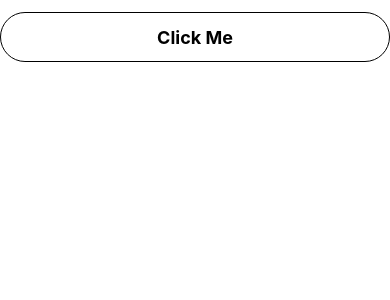
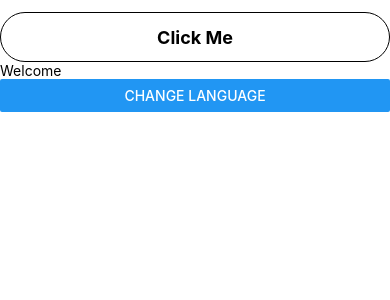
Before and after one commit to Khizar-Alii/goodwork, a React Native app: screen / in a window 390 px wide. Shown: the top 300 px of the page. Built offline with nearby package versions, Linux system fonts and the light colour scheme.

Commit message:
feat(SCRUM-13): add i18n localization support

```diff
--- a/package.json
+++ b/package.json
@@ -18,8 +18,12 @@
     "@react-navigation/native-stack": "^7.3.10",
     "@testing-library/react-native": "^13.2.0",
     "babel-plugin-module-resolver": "^5.0.2",
+    "i18next": "^24.2.3",
+    "i18next-browser-languagedetector": "^8.0.4",
+    "i18next-http-backend": "^3.0.2",
     "metro-react-native-babel-preset": "^0.77.0",
     "react": "19.0.0",
+    "react-i18next": "^15.4.1",
     "react-native": "0.79.0",
     "react-native-config": "^1.5.5",
     "react-native-dotenv": "^3.4.11",
--- a/src/App.tsx
+++ b/src/App.tsx
@@ -2,6 +2,9 @@ import { View, Alert } from "react-native";
 import React from "react";
 import { ThemeProvider } from "./contexts/themeContext";
 import CustomButton from "./components/CustomButton";
+import TestingLocalization from "./theme/i18n/TestingLocalization";
+import { I18nextProvider } from 'react-i18next';
+import i18n from './theme/i18n/i18n';
 
 const App = () => {
   const handlePress = () => {
@@ -10,9 +13,12 @@ const App = () => {
 
   return (
     <ThemeProvider>
+      <I18nextProvider i18n={i18n}>
       <View>
         <CustomButton title="Click Me" onPress={handlePress} />
+        <TestingLocalization />
       </View>
+      </I18nextProvider>
     </ThemeProvider>
   );
 };
--- /dev/null
+++ b/src/theme/global/locales/en.json
@@ -0,0 +1,4 @@
+{
+  "welcome": "Welcome",
+  "change_language": "Change Language"
+}
--- /dev/null
+++ b/src/theme/global/locales/ur.json
@@ -0,0 +1,4 @@
+{
+  "welcome": "خوش آمدید",
+  "change_language": "زبان تبدیل کریں"
+}
--- /dev/null
+++ b/src/theme/i18n/TestingLocalization.tsx
@@ -0,0 +1,21 @@
+import React from "react";
+import { View, Text, Button } from "react-native";
+import { useTranslation } from "react-i18next";
+
+const TestingLocalization = () => {
+  const { t, i18n } = useTranslation();
+
+  const toggleLanguage = () => {
+    const newLang = i18n.language === "en" ? "ur" : "en";
+    i18n.changeLanguage(newLang);
+  };
+
+  return (
+    <View>
+      <Text>{t("welcome")}</Text>
+      <Button title={t("change_language")} onPress={toggleLanguage} />
+    </View>
+  );
+};
+
+export default TestingLocalization;
--- /dev/null
+++ b/src/theme/i18n/i18n.tsx
@@ -0,0 +1,38 @@
+import i18n from 'i18next';
+import { initReactI18next } from 'react-i18next';
+import AsyncStorage from '@react-native-async-storage/async-storage';
+import en from '../global/locales/en.json';
+import ur from '../global/locales/ur.json';
+
+const LANGUAGE_KEY = 'user-language';
+
+const languageDetector = {
+  type: 'languageDetector',
+  async: true,
+  detect: (callback: (lang: string) => void) => {
+    AsyncStorage.getItem(LANGUAGE_KEY).then((lang) => {
+      callback(lang || 'en');
+    });
+  },
+  init: () => {},
+  cacheUserLanguage: (lang: string) => {
+    AsyncStorage.setItem(LANGUAGE_KEY, lang);
+  },
+};
+
+i18n
+  .use(languageDetector as any)
+  .use(initReactI18next)
+  .init({
+    compatibilityJSON: 'v3',
+    fallbackLng: 'en',
+    resources: {
+      en: { translation: en },
+      ur: { translation: ur },
+    },
+    interpolation: {
+      escapeValue: false,
+    },
+  });
+
+export default i18n;
```
Also changed, not shown: 1 other file (tests, documents, lock files or other folders).
